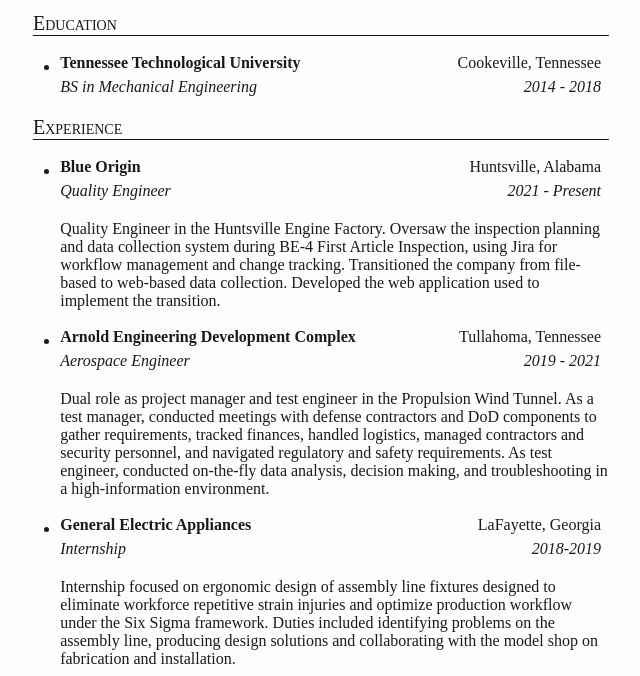
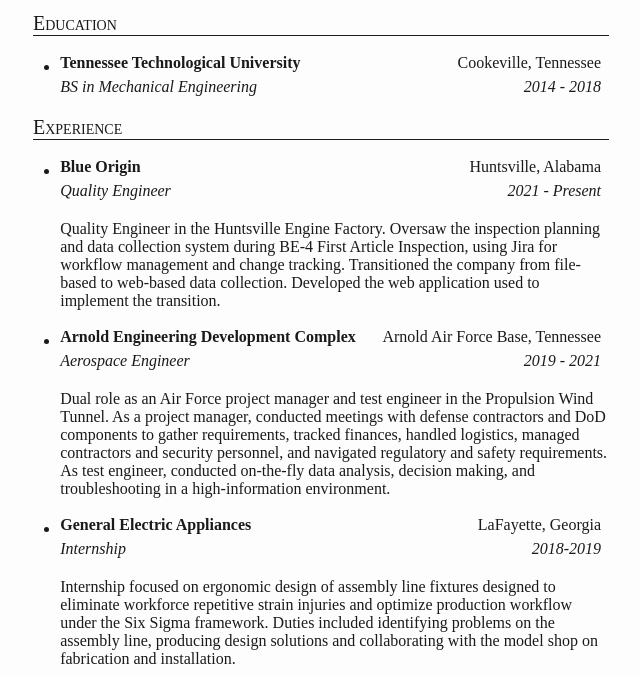
Before and after one commit to skgough/Resume, a plain HTML site: page resume.html in a window 1280 px wide. Shown: the part 124-800 px from the top of the page, without its empty margins (319-959 px from the left). Drawn offline with Linux system fonts and the light colour scheme.

Commit message:
update AEDC wording

```diff
--- a/resume.html
+++ b/resume.html
@@ -165,6 +165,7 @@
     tbody {
       margin-top: 0.5em;
     }
+
     th {
       border-top: 1px solid #1a1a1a;
       padding: 0.25em 0.5em 0.25em 0.5em;
@@ -237,14 +238,16 @@
       margin: 0.5rem auto;
     }
 
-    h1 + ul tr td:first-child {
+    h1+ul tr td:first-child {
       padding-left: 0;
     }
-    body > table:first-child tr:first-child td:first-child {
+
+    body>table:first-child tr:first-child td:first-child {
       font-size: 2em;
       vertical-align: top;
       padding: 0;
     }
+
     h1 {
       margin-top: .5em;
       font-size: 1.25rem;
@@ -261,7 +264,8 @@
       <tr class="odd">
         <td rowspan="2" style="text-align: left;"><strong>Stephen Gough</strong></td>
         <td style="text-align: right;"><strong>Email:</strong>
-          <a href=mailto:skgough@gmail.com>skgough@gmail.com</a></td>
+          <a href=mailto:skgough@gmail.com>skgough@gmail.com</a>
+        </td>
       </tr>
       <tr class="even">
         <td style="text-align: right;"><strong>Phone:</strong> <a href=tel:+1-423-213-4916>423-213-4916</a></td>
@@ -317,7 +321,8 @@
           <tr class="odd">
             <td style="text-align: left;"><strong>Arnold Engineering Development
                 Complex</strong></td>
-            <td style="text-align: right;">Tullahoma, Tennessee</td>
+            <td style="text-align: right;">Arnold Air Force Base, Tennessee
+            </td>
           </tr>
           <tr class="even">
             <td style="text-align: left;"><em>Aerospace Engineer</em></td>
@@ -325,13 +330,14 @@
           </tr>
         </tbody>
       </table>
-      <p>Dual role as project manager and test engineer in the Propulsion Wind
-        Tunnel. As a test manager, conducted meetings with defense contractors
-        and DoD components to gather requirements, tracked finances, handled
-        logistics, managed contractors and security personnel, and navigated
-        regulatory and safety requirements. As test engineer, conducted
-        on-the-fly data analysis, decision making, and troubleshooting in a
-        high-information environment.</p>
+      <p>Dual role as an Air Force project manager and test engineer in the
+        Propulsion Wind Tunnel. As a project manager, conducted meetings with
+        defense contractors and DoD components to gather requirements, tracked
+        finances, handled logistics, managed contractors and security personnel,
+        and navigated regulatory and safety requirements. As test engineer,
+        conducted on-the-fly data analysis, decision making, and
+        troubleshooting in a high-information environment.
+      </p>
     </li>
     <li>
       <table>
```
Also changed, not shown: 2 other files.
